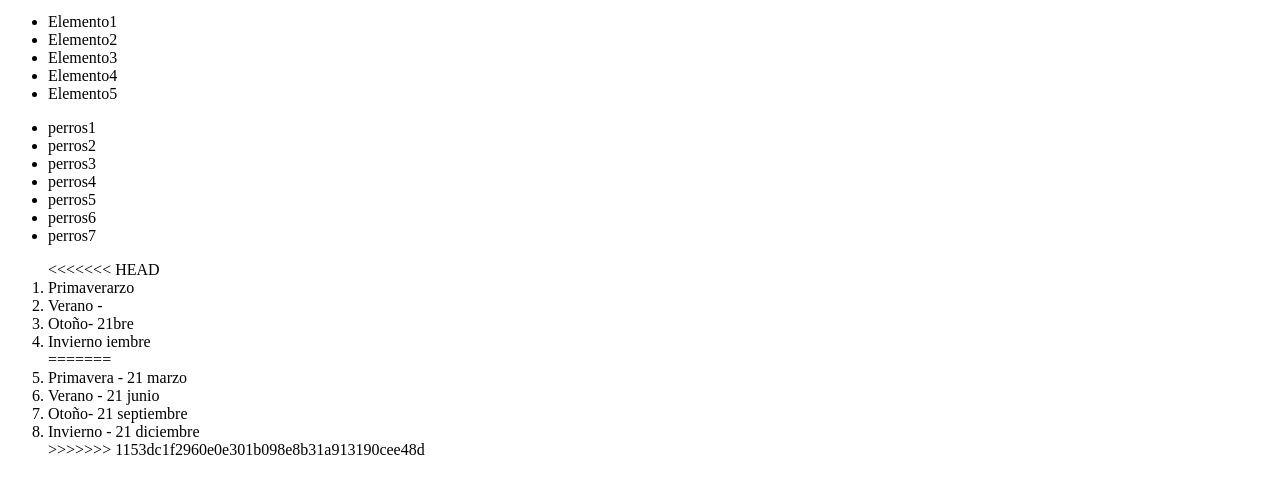
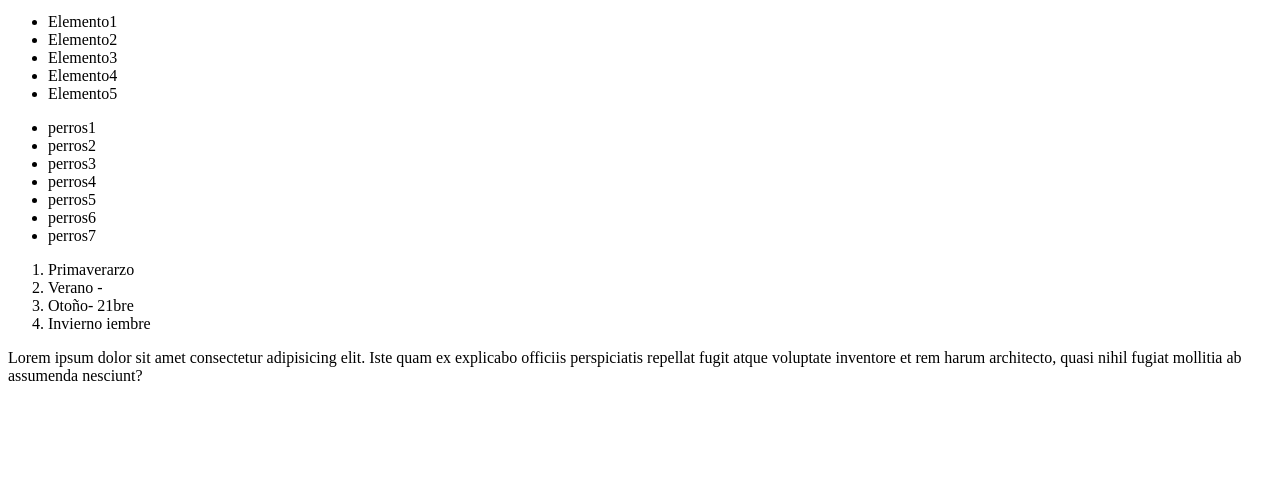
Before and after one commit to A-R-C-A-N-O/Repositori-Jon, a plain HTML site: page index.html in a window 1280 px wide. Shown: the part 101-594 px from the top of the page. Drawn offline with Linux system fonts and the light colour scheme.

Commit message:
Agregando Parrafo

```diff
--- a/index.html
+++ b/index.html
@@ -26,18 +26,17 @@
       <li>perros7</li>
     </ul>
     <ol>
-<<<<<<< HEAD
       <li>Primaverarzo</li>
-      <li>Verano - </li>
+      <li>Verano -</li>
       <li>Otoño- 21bre</li>
       <li>Invierno iembre</li>
-=======
-      <li>Primavera - 21 marzo</li>
-      <li>Verano - 21 junio</li>
-      <li>Otoño- 21 septiembre</li>
-      <li>Invierno - 21 diciembre</li>
->>>>>>> 1153dc1f2960e0e301b098e8b31a913190cee48d
     </ol>
+    <p>
+      Lorem ipsum dolor sit amet consectetur adipisicing elit. Iste quam ex
+      explicabo officiis perspiciatis repellat fugit atque voluptate inventore
+      et rem harum architecto, quasi nihil fugiat mollitia ab assumenda
+      nesciunt?
+    </p>
 
     <script src="app.js"></script>
   </body>
```
